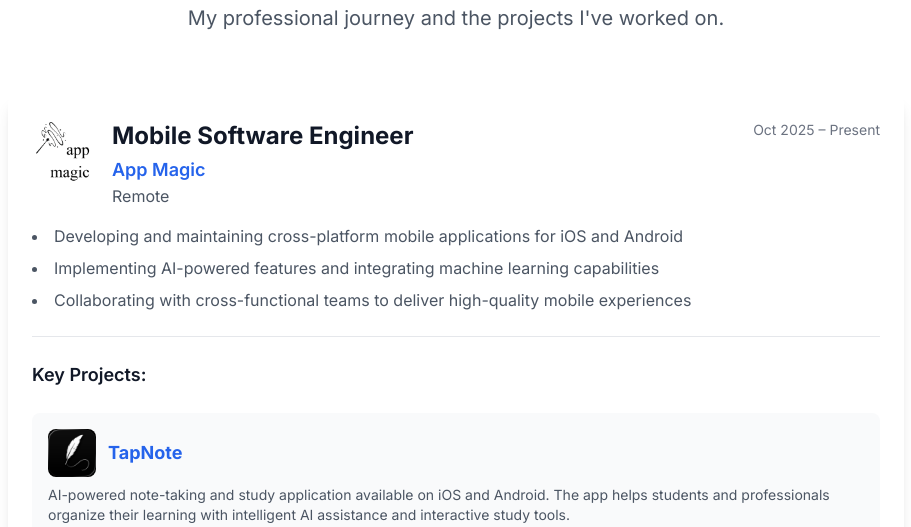
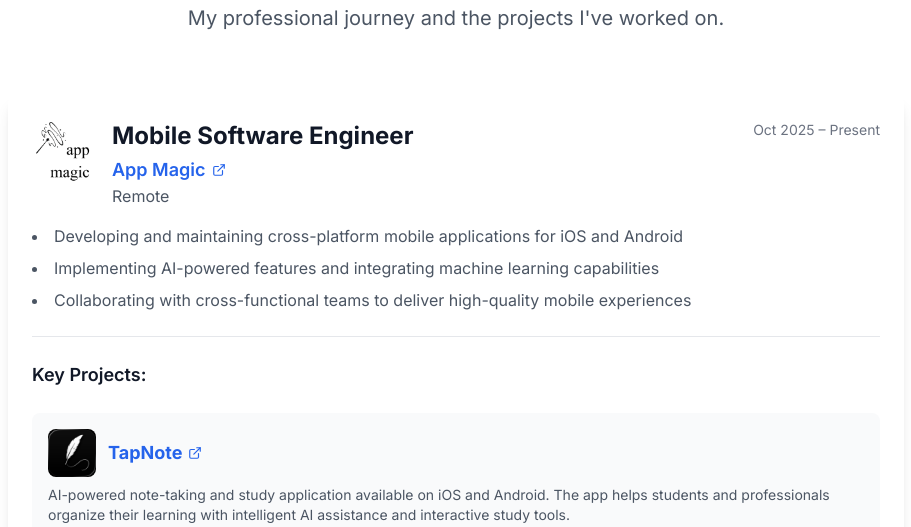
Before and after one commit to jkasprzyk17/portfolio, a Next.js app: page / in a window 1280 px wide. Shown: the part 940-1467 px from the top of the page, without its empty margins (184-1095 px from the left). Built offline with nearby package versions, Linux system fonts and the light colour scheme.

Commit message:
Update portfolio

```diff
--- a/src/components/Contact.tsx
+++ b/src/components/Contact.tsx
@@ -8,7 +8,7 @@
     { icon: Github, href: "https://github.com/jkasprzyk17", label: "GitHub" },
     {
       icon: Linkedin,
-      href: "https://www.linkedin.com/in/jakub-kasprzyk/",
+      href: "https://www.linkedin.com/in/jkasprzyk17/",
       label: "LinkedIn",
     },
     {
--- a/src/components/Experience.tsx
+++ b/src/components/Experience.tsx
@@ -2,6 +2,7 @@
 
 import { motion } from "framer-motion";
 import Image from "next/image";
+import { ExternalLink } from "lucide-react";
 import { experiences } from "@/data/experience";
 
 export default function Experience() {
@@ -71,9 +72,21 @@
                     <h3 className="text-2xl font-bold text-gray-900 dark:text-white mb-1">
                       {experience.title}
                     </h3>
+                    {experience.companyUrl ? (
+                      <a
+                        href={experience.companyUrl}
+                        target="_blank"
+                        rel="noopener noreferrer"
+                        className="text-lg text-blue-600 dark:text-blue-400 font-semibold hover:underline inline-flex items-center gap-1.5 transition-colors"
+                      >
+                        {experience.company}
+                        <ExternalLink size={14} className="flex-shrink-0" />
+                      </a>
+                    ) : (
                       <p className="text-lg text-blue-600 dark:text-blue-400 font-semibold">
                         {experience.company}
                       </p>
+                    )}
                     <p className="text-gray-600 dark:text-gray-400">
                       {experience.location}
                     </p>
@@ -112,9 +125,21 @@
                             />
                           </div>
                         )}
+                        {project.url ? (
+                          <a
+                            href={project.url}
+                            target="_blank"
+                            rel="noopener noreferrer"
+                            className="text-lg font-bold text-blue-600 dark:text-blue-400 hover:underline inline-flex items-center gap-1.5 transition-colors"
+                          >
+                            {project.name}
+                            <ExternalLink size={14} className="flex-shrink-0" />
+                          </a>
+                        ) : (
                           <h5 className="text-lg font-bold text-blue-600 dark:text-blue-400">
                             {project.name}
                           </h5>
+                        )}
                       </div>
                       <p className="text-gray-600 dark:text-gray-400 mb-3 text-sm">
                         {project.description}
--- a/src/components/Hero.tsx
+++ b/src/components/Hero.tsx
@@ -9,7 +9,7 @@
     { icon: Github, href: "https://github.com/jkasprzyk17", label: "GitHub" },
     {
       icon: Linkedin,
-      href: "https://www.linkedin.com/in/jakub-kasprzyk/",
+      href: "https://www.linkedin.com/in/jkasprzyk17/",
       label: "LinkedIn",
     },
     {
@@ -126,14 +126,14 @@
               <span className="font-semibold text-gray-900 dark:text-white">
                 Mobile Software Engineer
               </span>{" "}
-              with 3.5 years of commercial experience, based in{" "}
+              with 3 years of commercial experience, based in{" "}
               <span className="font-semibold text-gray-900 dark:text-white">
                 Kraków, PL
               </span>
-              . I&apos;ve been programming since I was 15, and I&apos;m passionate about
-              building innovative mobile applications that make a difference. I
-              love working with React Native, Expo, and modern mobile
-              technologies to create seamless user experiences.
+              . I&apos;ve been programming since I was 15, and I&apos;m
+              passionate about building innovative mobile applications that make
+              a difference. I love working with React Native, Expo, and modern
+              mobile technologies to create seamless user experiences.
             </motion.p>
 
             <motion.div
--- a/src/data/experience.ts
+++ b/src/data/experience.ts
@@ -2,6 +2,7 @@
   id: string;
   title: string;
   company: string;
+  companyUrl?: string;
   location: string;
   period: string;
   description: string[];
@@ -9,6 +10,7 @@
   companyLogo?: string;
   projects?: {
     name: string;
+    url?: string;
     description: string;
     features: string[];
     technologies: string[];
@@ -21,6 +23,7 @@
     id: "1",
     title: "Mobile Software Engineer",
     company: "App Magic",
+    companyUrl: "https://appmagic.io",
     location: "Remote",
     period: "Oct 2025 – Present",
     companyLogo: "/images/appmagic-logo.png",
@@ -42,6 +45,7 @@
     projects: [
       {
         name: "TapNote",
+        url: "https://tapnote.app",
         logo: "/images/tapnote-icon.png",
         description:
           "AI-powered note-taking and study application available on iOS and Android. The app helps students and professionals organize their learning with intelligent AI assistance and interactive study tools.",
@@ -70,6 +74,7 @@
     id: "2",
     title: "Intern",
     company: "Software Mansion / SWM",
+    companyUrl: "https://swmansion.com",
     location: "Kraków, PL",
     period: "Mar 2025 – Apr 2025",
     companyLogo: "/images/swm-logo.png",
@@ -89,6 +94,7 @@
     projects: [
       {
         name: "Radon IDE",
+        url: "https://radon.swmansion.com/",
         logo: "/images/radon-logo.png",
         description:
           "Radon IDE is an innovative VSCode/Cursor extension that transforms standard code editors into fully-featured Integrated Development Environments specifically designed for React Native and Expo development. The extension provides comprehensive tooling, debugging capabilities, and workflow enhancements that streamline the mobile development process.",
@@ -114,6 +120,7 @@
     id: "3",
     title: "Mobile Software Engineer",
     company: "MMLab Cloud / MyMusic",
+    companyUrl: "https://mymusic.pl",
     location: "Kraków, PL",
     period: "Dec 2022 – Dec 2025",
     companyLogo: "/images/mymusic-logo.png",
@@ -135,6 +142,7 @@
     projects: [
       {
         name: "MUGO",
+        url: "https://mugo.pl",
         logo: "/images/mugo-logo.png",
         description:
           "Global music distribution and artist promotion platform for independent artists. Enables musicians to distribute their music to major streaming platforms worldwide while providing powerful promotion tools and analytics.",
@@ -158,6 +166,7 @@
       },
       {
         name: "JustWin",
+        url: "https://justwin.pl",
         logo: "/images/justwin-logo.png",
         description:
           "Gamified mobile application featuring user engagement and challenge-based features. Creates an engaging experience through interactive challenges, rewards, and social competition.",
```
Also changed, not shown: 2 other files (tests, documents, lock files or other folders). Lines whose indentation alone changed are shown as unchanged.
